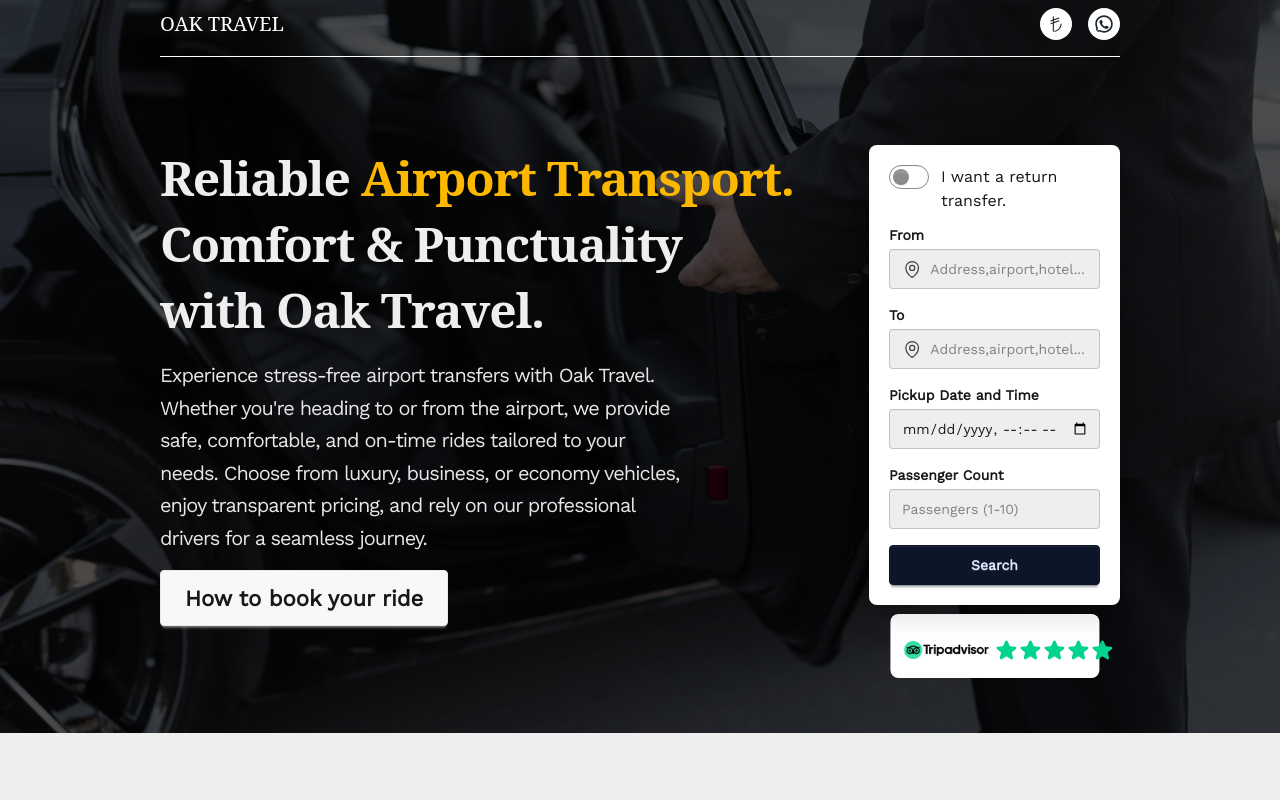
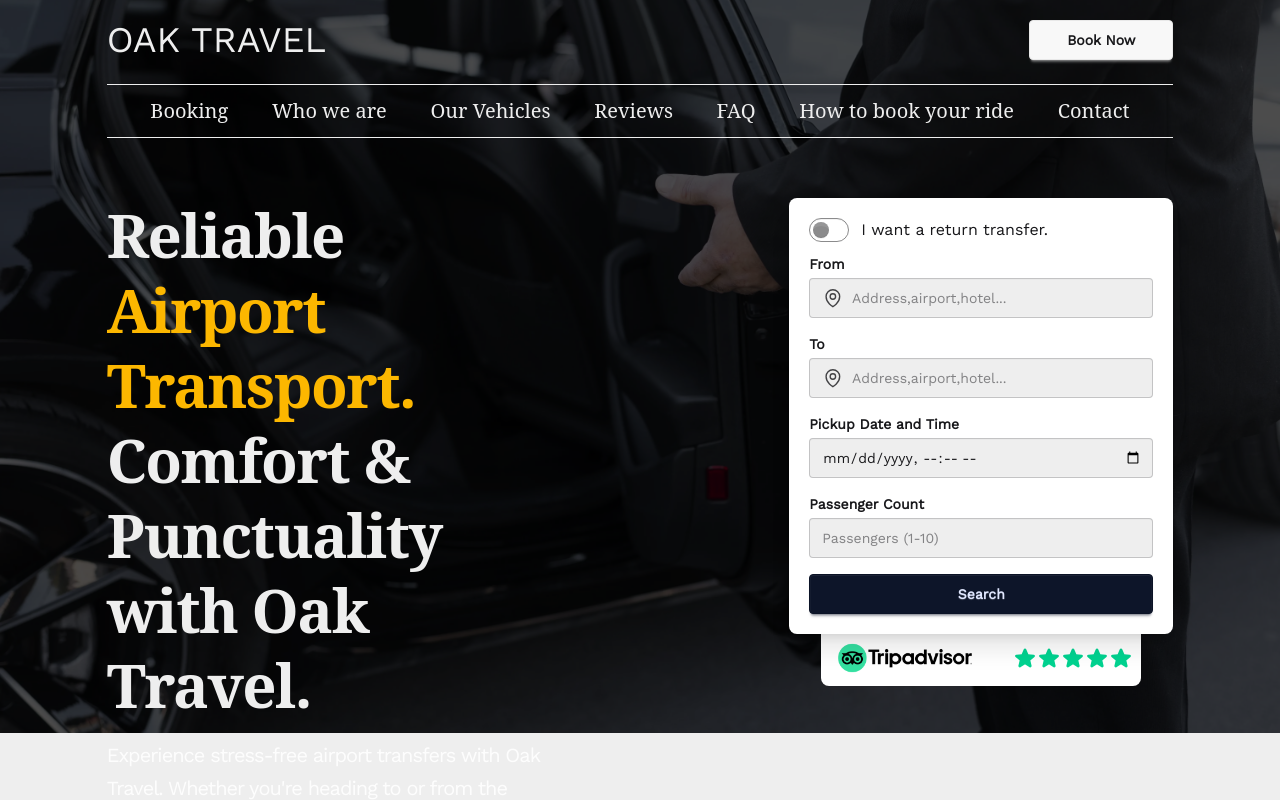
Before and after one commit to serin-gorkem/OakTravel, a React (Vite) app: page / in a window 1280 px wide. Shown: the top 800 px of the page. Built offline with nearby package versions, Linux system fonts and the light colour scheme.

Commit message:
style:home page navigation bar style and responsiveness

```diff
--- a/src/App.jsx
+++ b/src/App.jsx
@@ -1,10 +1,9 @@
-import Home from "./sections/Home";
+import Landing from "./sections/Landing"
 
 function App() {
   return (
     <>
-      <Home />
-      <section className="h-screen"></section>
+      <Landing/>
     </>
   );
 }
--- a/src/components/Nav.jsx
+++ b/src/components/Nav.jsx
@@ -1,30 +1,25 @@
 import { useState } from "react";
 
 function Nav() {
-  const [selectedCurrency, setSelectedCurrency] = useState(currencyList[0]);
+  return (
+    <>
+      <MobileNav
+      />
+      <DesktopNav
+      />
+    </>
+  );
+}
+
+function MobileNav() {
   const [isMenuOpen, setIsMenuOpen] = useState(false);
-
-  function changeCurrency(currency) {
-    setSelectedCurrency(currency);
-  }
 
   function toggleMenu(bool) {
     setIsMenuOpen(bool);
   }
 
-  const renderCurrencyList = currencyList.map((currency) => (
-    <li
-      key={currency.id}
-      className="w-full"
-      onClick={() => changeCurrency(currency)}
-    >
-      <a className="flex p-0 py-2 justify-center items-center">
-        {currency.svg}
-      </a>
-    </li>
-  ));
   return (
-    <nav className="flex md:px-8 xl:px-0 flex-col gap-2 z-20 lg:max-w-9/12 w-full mx-auto">
+    <nav className="flex flex-col gap-2 z-20 ">
       {isMenuOpen ? (
         <div className="h-96 bg-base-100 flex flex-col sm:hidden">
           <ul className=" p-2 flex justify-between items-center">
@@ -34,15 +29,6 @@ function Nav() {
               </a>
             </li>
             <li className="flex items-center gap-4">
-              <details className="dropdown">
-                <summary className="flex">
-                  {/* Currency Icon */}
-                  {selectedCurrency.svg}
-                </summary>
-                <ul className="menu dropdown-content mt-2 bg-base-100 right-1/2 left-1/2 -translate-x-1/2 rounded-box w-16 flex justify-center items-center shadow-sm">
-                  {renderCurrencyList}
-                </ul>
-              </details>
               {/* Whatsapp Icon */}
               <a href="https://api.whatsapp.com/send?phone=905540161923">
                 <svg
@@ -87,35 +73,26 @@ function Nav() {
             </li>
           </ul>
           <div className=" bg-base-300 h-11/12 m-2 p-4">
-            <ul className="flex flex-col h-full justify-between">
-              {menuItem("Booking")}
-              {menuItem("Who we are")}
-              {menuItem("Our Vehicles")}
-              {menuItem("Reviews")}
-              {menuItem("FAQ")}
-              {menuItem("How to book your ride")}
-              {menuItem("Contact")}
+            <ul className="flex flex-col h-full justify-between text-primary">
+              {menuItem("Booking", "#")}
+              {menuItem("Who we are", "#")}
+              {menuItem("Our Vehicles", "#")}
+              {menuItem("Reviews", "#")}
+              {menuItem("FAQ", "#")}
+              {menuItem("How to book your ride", "#")}
+              {menuItem("Contact", "#")}
             </ul>
           </div>
         </div>
       ) : (
-        <>
-          <ul className=" p-2 md:px-0 flex justify-between items-center">
+        <div className=" sm:hidden ">
+          <ul className="p-2 flex justify-between items-center">
             <li>
               <a href="#">
                 <p className=" font-heading text-white text-xl">OAK TRAVEL</p>
               </a>
             </li>
             <li className="flex items-center gap-4">
-              <details className="dropdown">
-                <summary className="flex">
-                  {/* Currency Icon */}
-                  {selectedCurrency.svg}
-                </summary>
-                <ul className="menu dropdown-content mt-2 bg-base-100 right-1/2 left-1/2 -translate-x-1/2 rounded-box w-16 flex justify-center items-center shadow-sm">
-                  {renderCurrencyList}
-                </ul>
-              </details>
               {/* Whatsapp Icon */}
               <a href="https://api.whatsapp.com/send?phone=905540161923">
                 <svg
@@ -159,90 +136,46 @@ function Nav() {
               </div>
             </li>
           </ul>
-          <hr className=" text-white"></hr>
-        </>
+          <hr className="mx-2 text-white"></hr>
+        </div>
       )}
     </nav>
   );
 }
-
-function menuItem(text) {
+function DesktopNav() {
   return (
+    <nav className="hidden sm:flex sm:flex-col items-center z-20 gap-6 w-full lg:px-0 sm:px-4 lg:max-w-10/12 mx-auto ">
+      <ul className="flex justify-between w-full">
         <li>
           <a href="#">
-        <p className=" font-heading text-primary text-xl hover:text-warning">
-          {text}
-        </p>
+            <h1 className="text-base-100 text-4xl ">OAK TRAVEL</h1>
           </a>
+        </li>
+        <li className="flex items-center gap-4 w-fit cursor-pointer">
+          <button className="btn w-36 hover:bg-warning hover:border-warning">Book Now</button>
+        </li>
+      </ul>
+      <div className="flex flex-col items-center w-full gap-3">
+        <hr className="w-full text-base-100"></hr>
+        <ul className="text-base-100 flex justify-evenly w-full">
+          {menuItem("Booking", "#")}
+          {menuItem("Who we are", "#")}
+          {menuItem("Our Vehicles", "#")}
+          {menuItem("Reviews", "#")}
+          {menuItem("FAQ", "#")}
+          {menuItem("How to book your ride", "#")}
+          {menuItem("Contact", "#")}
+        </ul>
+        <hr className="w-full text-base-100"></hr>
+      </div>
+    </nav>
+  );
+}
+function menuItem(text, link) {
+  return (
+    <li className="font-heading text-xl active:text-warning hover:text-warning">
+      <a href={link}>{text}</a>
     </li>
   );
 }
-
-const currencyList = [
-  {
-    id: "0",
-    svg: (
-      <svg
-        fill="#1E272E"
-        version="1.1"
-        id="Layer_1"
-        xmlns="http://www.w3.org/2000/svg"
-        xmlnsXlink="http://www.w3.org/1999/xlink"
-        viewBox="0 0 440 440"
-        xmlSpace="preserve"
-        stroke="#1E272E"
-        className="h-8 aspect-square p-2 bg-white rounded-full"
-      >
-        <g id="SVGRepo_bgCarrier" strokeWidth="0"></g>
-        <g
-          id="SVGRepo_tracerCarrier"
-          strokeLinecap="round"
-          strokeLinejoin="round"
-        ></g>
-        <g id="SVGRepo_iconCarrier">
-          <path d="M344.33,212.5c0,103.857-80.577,189.248-182.5,196.936V197.361l151.76-55.236l-10.26-28.191l-141.5,51.502V121.38 l151.76-55.236l-10.26-28.191l-141.5,51.502V0h-30v100.374l-66.16,24.08l10.261,28.191L131.83,132.3v44.055l-66.16,24.08 l10.261,28.191l55.899-20.346V440h15c60.813,0,117.957-23.651,160.902-66.597c42.946-42.946,66.598-100.089,66.598-160.903H344.33z"></path>{" "}
-        </g>
-      </svg>
-    ),
-  },
-  {
-    id: "1",
-    svg: (
-      <svg
-        xmlns="http://www.w3.org/2000/svg"
-        fill="none"
-        viewBox="0 0 24 24"
-        strokeWidth={1.5}
-        stroke="currentColor"
-        className="h-8 aspect-square p-1 bg-white rounded-full"
-      >
-        <path
-          strokeLinecap="round"
-          strokeLinejoin="round"
-          d="M12 6v12m-3-2.818.879.659c1.171.879 3.07.879 4.242 0 1.172-.879 1.172-2.303 0-3.182C13.536 12.219 12.768 12 12 12c-.725 0-1.45-.22-2.003-.659-1.106-.879-1.106-2.303 0-3.182s2.9-.879 4.006 0l.415.33M21 12a9 9 0 1 1-18 0 9 9 0 0 1 18 0Z"
-        />
-      </svg>
-    ),
-  },
-  {
-    id: "2",
-    svg: (
-      <svg
-        xmlns="http://www.w3.org/2000/svg"
-        fill="none"
-        viewBox="0 0 24 24"
-        strokeWidth={1.5}
-        stroke="currentColor"
-        className="h-8 aspect-square p-1 bg-white rounded-full"
-      >
-        <path
-          strokeLinecap="round"
-          strokeLinejoin="round"
-          d="M14.121 7.629A3 3 0 0 0 9.017 9.43c-.023.212-.002.425.028.636l.506 3.541a4.5 4.5 0 0 1-.43 2.65L9 16.5l1.539-.513a2.25 2.25 0 0 1 1.422 0l.655.218a2.25 2.25 0 0 0 1.718-.122L15 15.75M8.25 12H12m9 0a9 9 0 1 1-18 0 9 9 0 0 1 18 0Z"
-        />
-      </svg>
-    ),
-  },
-];
-
 export default Nav;
--- a/src/sections/Home.jsx
+++ b/src/sections/Home.jsx
@@ -23,7 +23,7 @@ function Home() {
   const stars = Array.from({ length: 5 }, () => star);
 
   return (
-    <section className="h-screen flex flex-col relative xl:gap-20">
+    <section className="h-screen flex flex-col relative sm:gap-5 ">
       <Nav />
       <div
         className="bg-[url(./assets/img/Home-BG.webp)] absolute w-full bg-center bg-cover brightness-30 h-11/12"
@@ -31,14 +31,14 @@ function Home() {
       ></div>
       <article
         id="above-the-fold"
-        className="p-2 md:px-8 xl:px-0 flex flex-col xl:flex-row gap-4 z-10 lg:max-w-9/12 mx-auto"
+        className="p-2 md:px-4 lg:px-0 flex flex-col lg:flex-row xl:pt-10 gap-4 z-10 lg:max-w-10/12 mx-auto"
       >
-        <div className="flex flex-col gap-4">
-          <h1 className="font-heading font-bold tracking-tight leading-snug text-2xl sm:w-11/12 sm:text-4xl xl:text-5xl text-base-100">
+        <div className="flex flex-col w-fit h-96 gap-4">
+          <h1 className="font-heading font-bold tracking-tight leading-snug text-2xl sm:w-full lg:leading-tight lg:w-fit xl:w-7/12 sm:text-4xl xl:text-6xl text-base-100">
             Reliable <span className=" text-warning ">Airport Transport. </span>
             Comfort & Punctuality with Oak Travel.
           </h1>
-          <h2 className="font-paragraph text-xs font-light text-white opacity-90 sm:w-11/12 sm:text-sm xl:text-xl xl:w-9/12 w-fit leading-relaxed tracking-tighter">
+          <h2 className="font-paragraph xl:pb-8 text-xs font-light text-white opacity-90 sm:w-full sm:text-sm xl:text-xl xl:w-8/12 w-fit leading-relaxed tracking-tighter">
             Experience stress-free airport transfers with Oak Travel. Whether
             you're heading to or from the airport, we provide safe, comfortable,
             and on-time rides tailored to your needs. Choose from luxury,
--- /dev/null
+++ b/src/sections/Landing.jsx
@@ -0,0 +1,21 @@
+import { lazy, memo, Suspense, useEffect } from "react";
+const Home = lazy(() => import("./Home"));
+
+const Landing = memo(function Landing() {
+  useEffect(() => {
+    window.scrollTo(0, 0);
+  });
+  return (
+    <Suspense
+      fallback={
+        <h1 className="flex justify-center text-text-white items-center h-screen">
+          Loading...
+        </h1>
+      }
+    >
+      <Home />
+      <section className="h-screen"></section>
+    </Suspense>
+  );
+});
+export default Landing;
```
Lines whose indentation alone changed are shown as unchanged.
